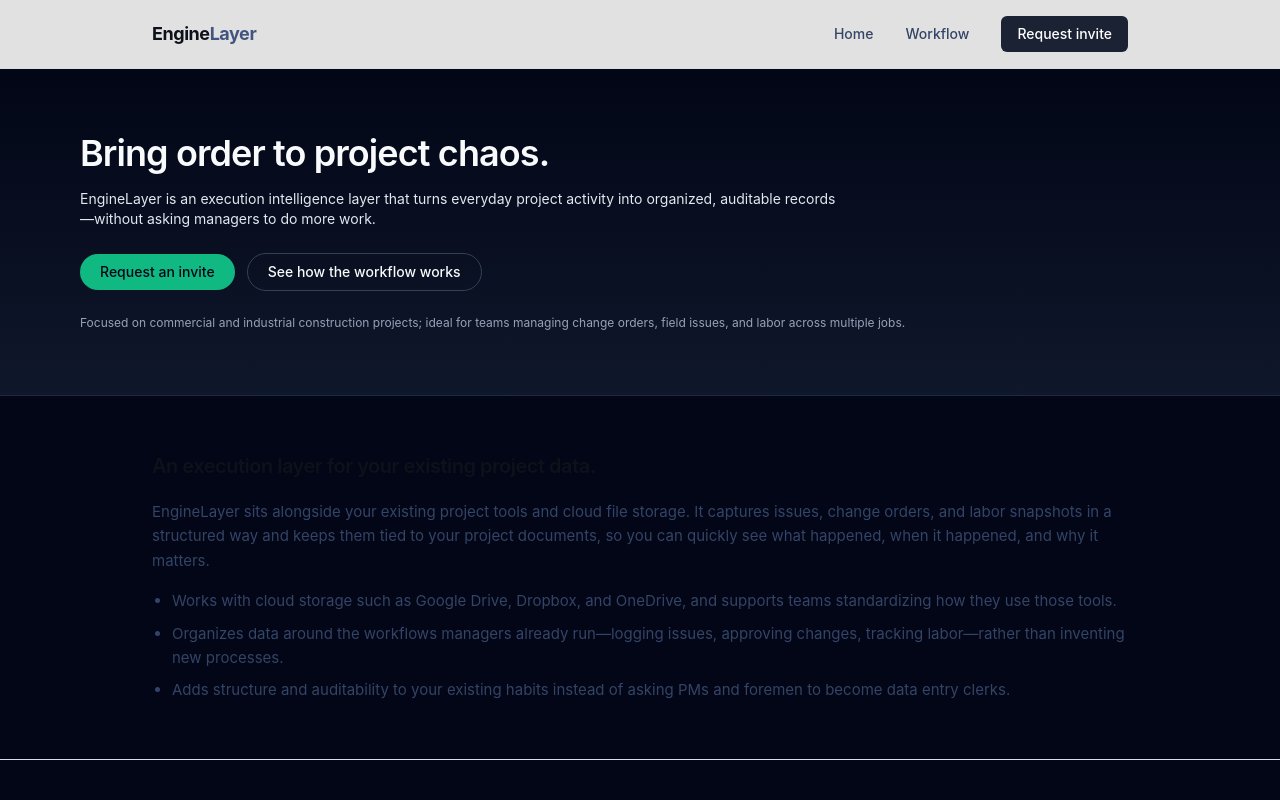
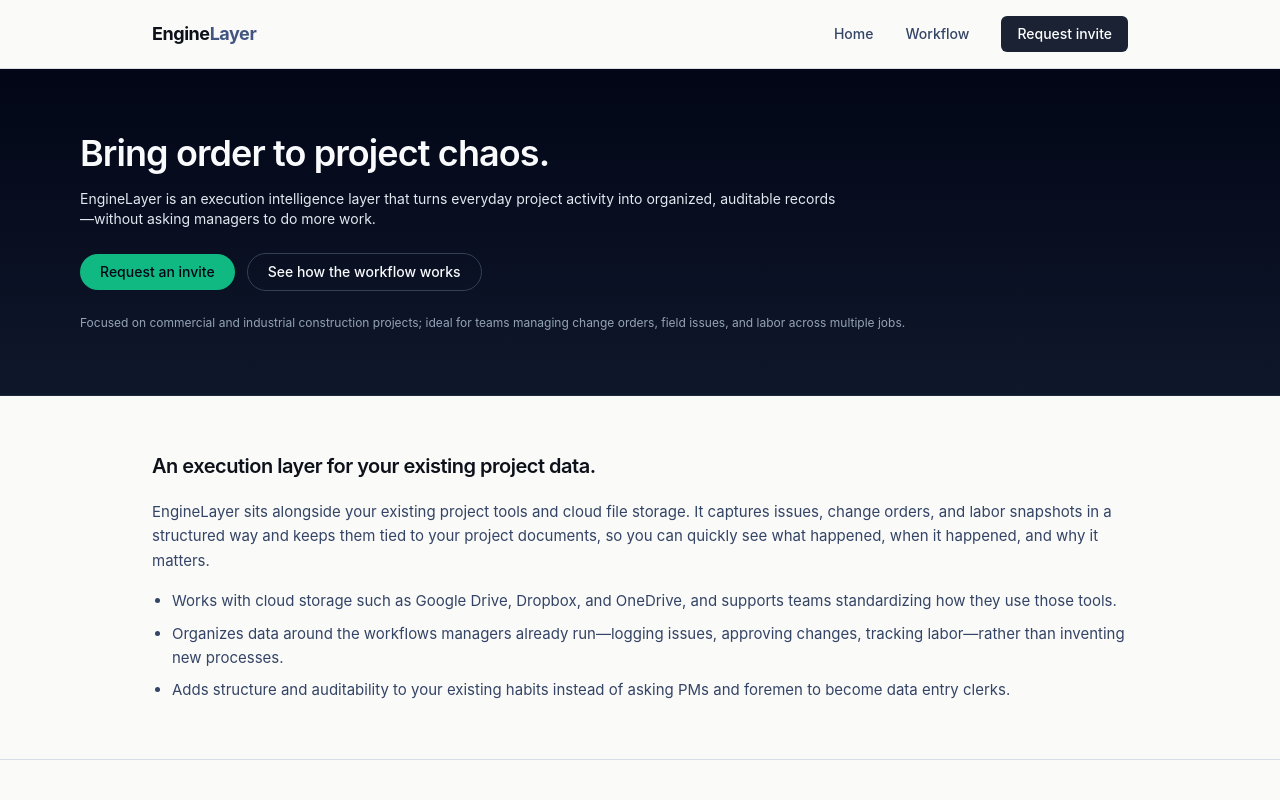
Before and after one commit to EngineLayer-ai/enginelayer-marketing, a Next.js app: page / in a window 1280 px wide. Shown: the top 800 px of the page. Built offline with nearby package versions, Linux system fonts and the light colour scheme.

Commit message:
redesign: layout with new palette

```diff
--- a/src/app/layout.tsx
+++ b/src/app/layout.tsx
@@ -15,7 +15,7 @@
 }) {
   return (
     <html lang="en">
-      <body className="min-h-screen bg-slate-950 text-slate-50">
+      <body className="min-h-screen bg-cream-50 text-navy-800">
         <Layout>{children}</Layout>
       </body>
     </html>
```
